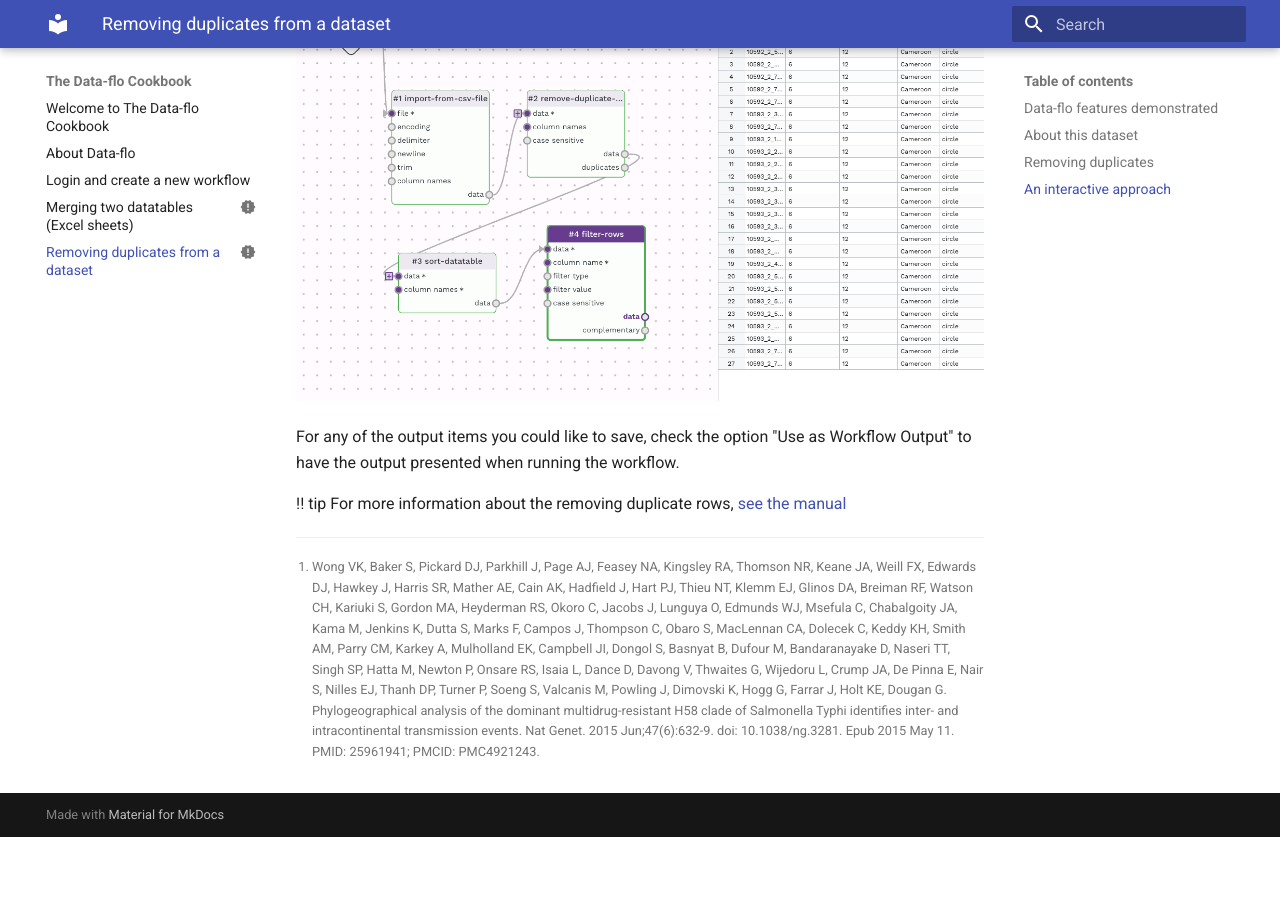
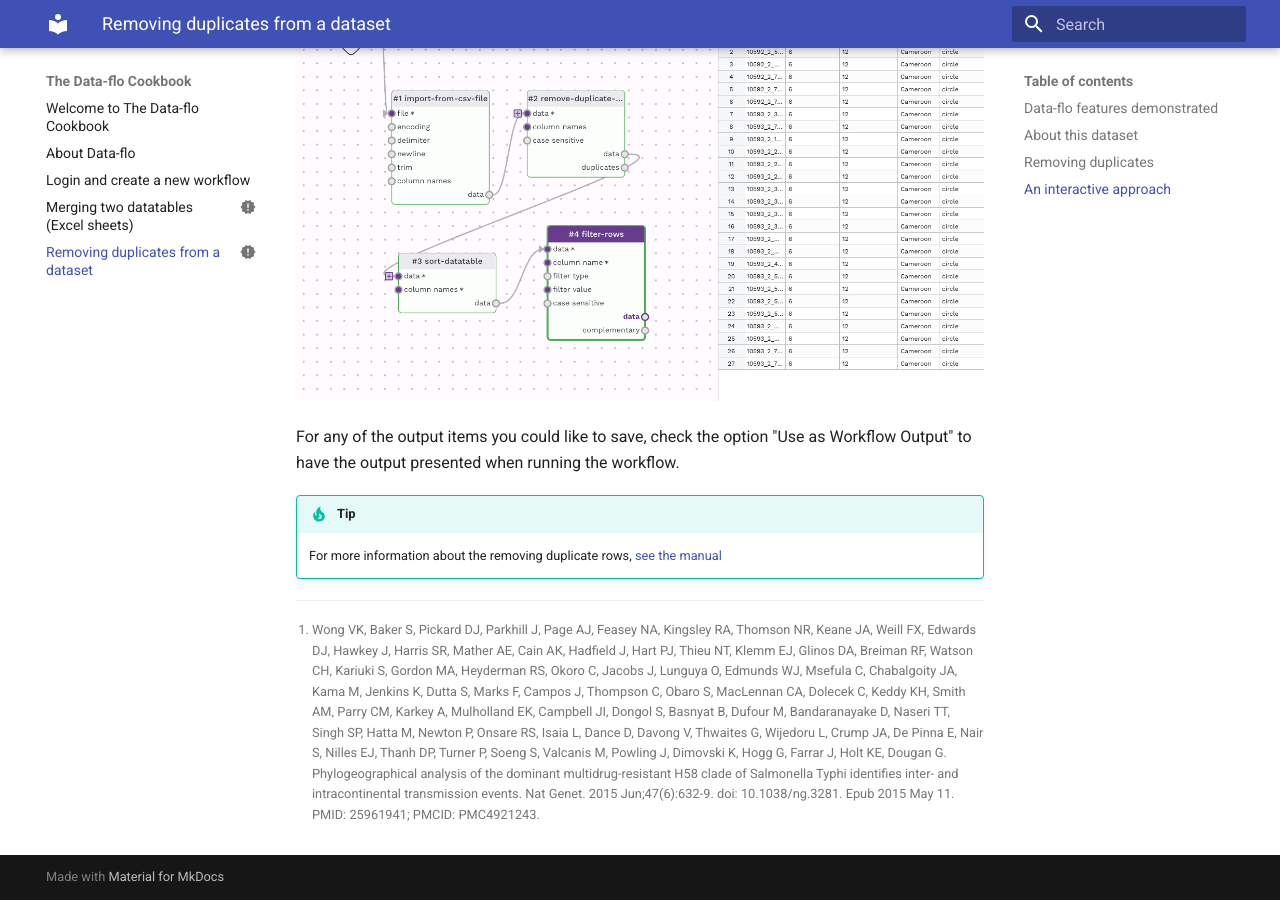
Before and after one commit to happykhan/dataflo-cookbook, an MkDocs documentation site: the page built from docs/removing-duplicates.md, in a window 1280 px wide and 900 px high, scrolled down 3678 px. Built offline with MkDocs 1.6.1 and Material for MkDocs 9.7.7, drawn with Linux system fonts in a browser that asks for light colours; before the commit the page ends 4515 px from its top, so only the background shows below that.

Commit message:
merge example

```diff
--- a/docs/removing-duplicates.md
+++ b/docs/removing-duplicates.md
@@ -62,7 +62,7 @@ Try chaining multiple steps using this process to create a multi-step workflow l
 
 For any of the output items you could like to save, check the option "Use as Workflow Output" to have the output presented when running the workflow.
 
-!! tip
+!!! tip
     For more information about the removing duplicate rows, [see the manual](https://cgps.gitbook.io/data-flo/reference-guide/remove-duplicate-rows)
 
 [^1]: Wong VK, Baker S, Pickard DJ, Parkhill J, Page AJ, Feasey NA, Kingsley RA, Thomson NR, Keane JA, Weill FX, Edwards DJ, Hawkey J, Harris SR, Mather AE, Cain AK, Hadfield J, Hart PJ, Thieu NT, Klemm EJ, Glinos DA, Breiman RF, Watson CH, Kariuki S, Gordon MA, Heyderman RS, Okoro C, Jacobs J, Lunguya O, Edmunds WJ, Msefula C, Chabalgoity JA, Kama M, Jenkins K, Dutta S, Marks F, Campos J, Thompson C, Obaro S, MacLennan CA, Dolecek C, Keddy KH, Smith AM, Parry CM, Karkey A, Mulholland EK, Campbell JI, Dongol S, Basnyat B, Dufour M, Bandaranayake D, Naseri TT, Singh SP, Hatta M, Newton P, Onsare RS, Isaia L, Dance D, Davong V, Thwaites G, Wijedoru L, Crump JA, De Pinna E, Nair S, Nilles EJ, Thanh DP, Turner P, Soeng S, Valcanis M, Powling J, Dimovski K, Hogg G, Farrar J, Holt KE, Dougan G. Phylogeographical analysis of the dominant multidrug-resistant H58 clade of Salmonella Typhi identifies inter- and intracontinental transmission events. Nat Genet. 2015 Jun;47(6):632-9. doi: 10.1038/ng.3281. Epub 2015 May 11. PMID: 25961941; PMCID: PMC4921243.
```
